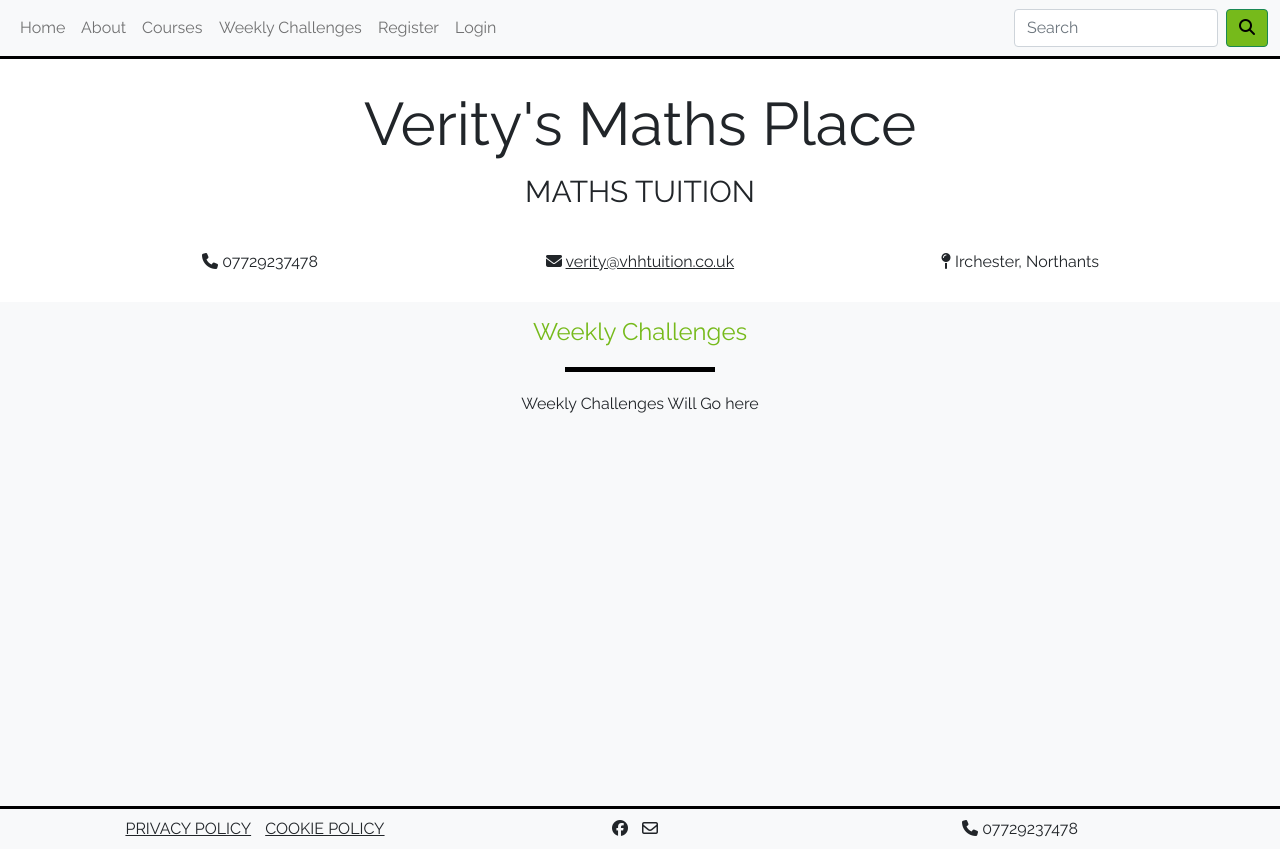
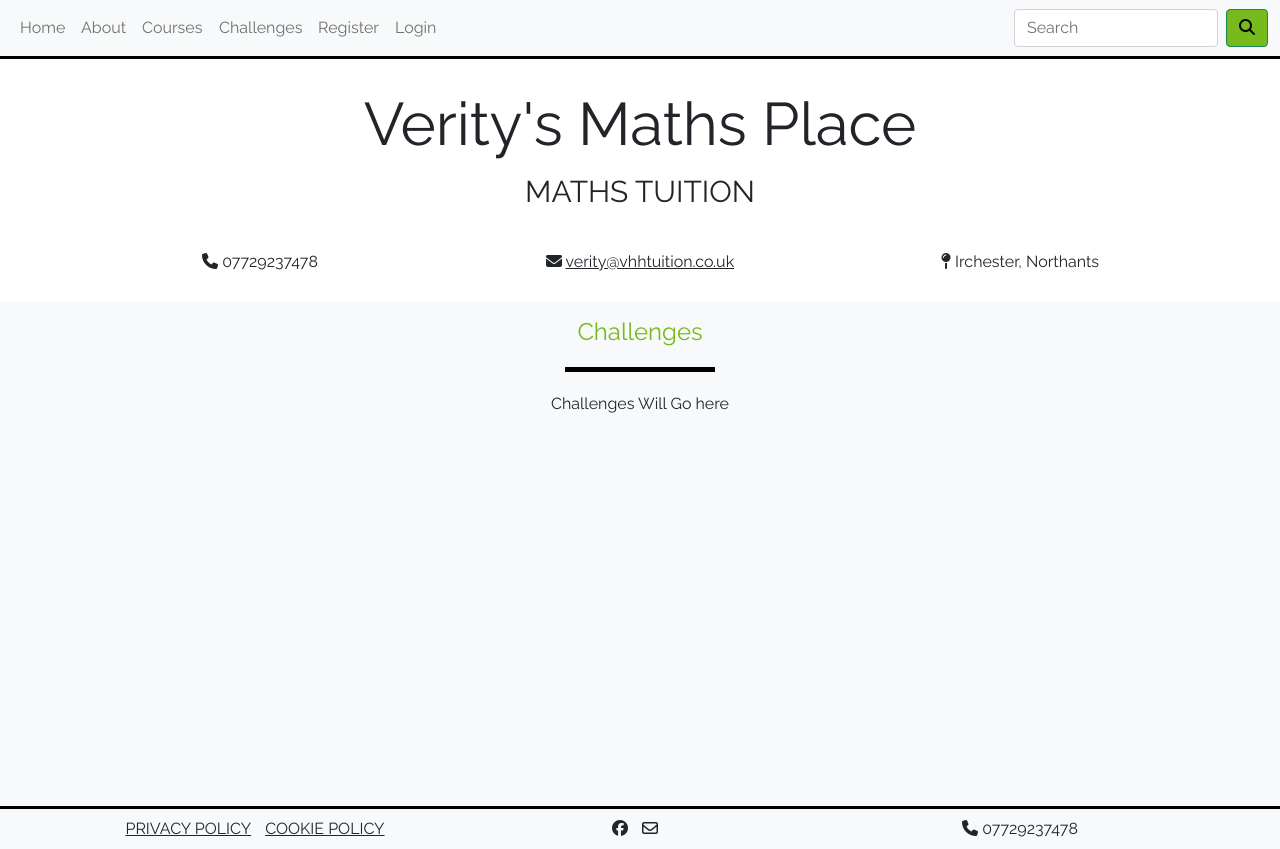
Before and after one commit to filleben/vhhtuition, a Django app: page /weekly-challenges/ in a window 1280 px wide. Run offline with Django 3.2, Linux system fonts and the light colour scheme; some libraries are stand-ins or nearby versions.

Commit message:
renamed weekly challenges to challenges

```diff
--- a/templates/header.html
+++ b/templates/header.html
@@ -27,7 +27,7 @@
         </li>
         <li class="nav-item hvr-sweep-to-right">
           <a class="nav-link" href="{% url 'display_challenges'%}"
-            >Weekly Challenges</a
+            >Challenges</a
           >
         </li>
         {% if request.user.is_authenticated %}
--- a/weekly_challenges/templates/weekly_challenges/weekly_challenges.html
+++ b/weekly_challenges/templates/weekly_challenges/challenges.html
@@ -3,9 +3,9 @@
 <div class="section bg-light">
   <div class="container pt-3">
     <div class="col-12">
-      <h4 class="text-center text-green">Weekly Challenges</h4>
+      <h4 class="text-center text-green">Challenges</h4>
       <div class="block-divider"></div>
-      <p class="text-center">Weekly Challenges Will Go here</p>
+      <p class="text-center">Challenges Will Go here</p>
     </div>
   </div>
 </div>
--- a/weekly_challenges/views.py
+++ b/weekly_challenges/views.py
@@ -2,4 +2,4 @@ from django.shortcuts import render
 
 
 def display_challenges(request):
-    return render(request, 'weekly_challenges/weekly_challenges.html')
+    return render(request, 'weekly_challenges/challenges.html')
```
